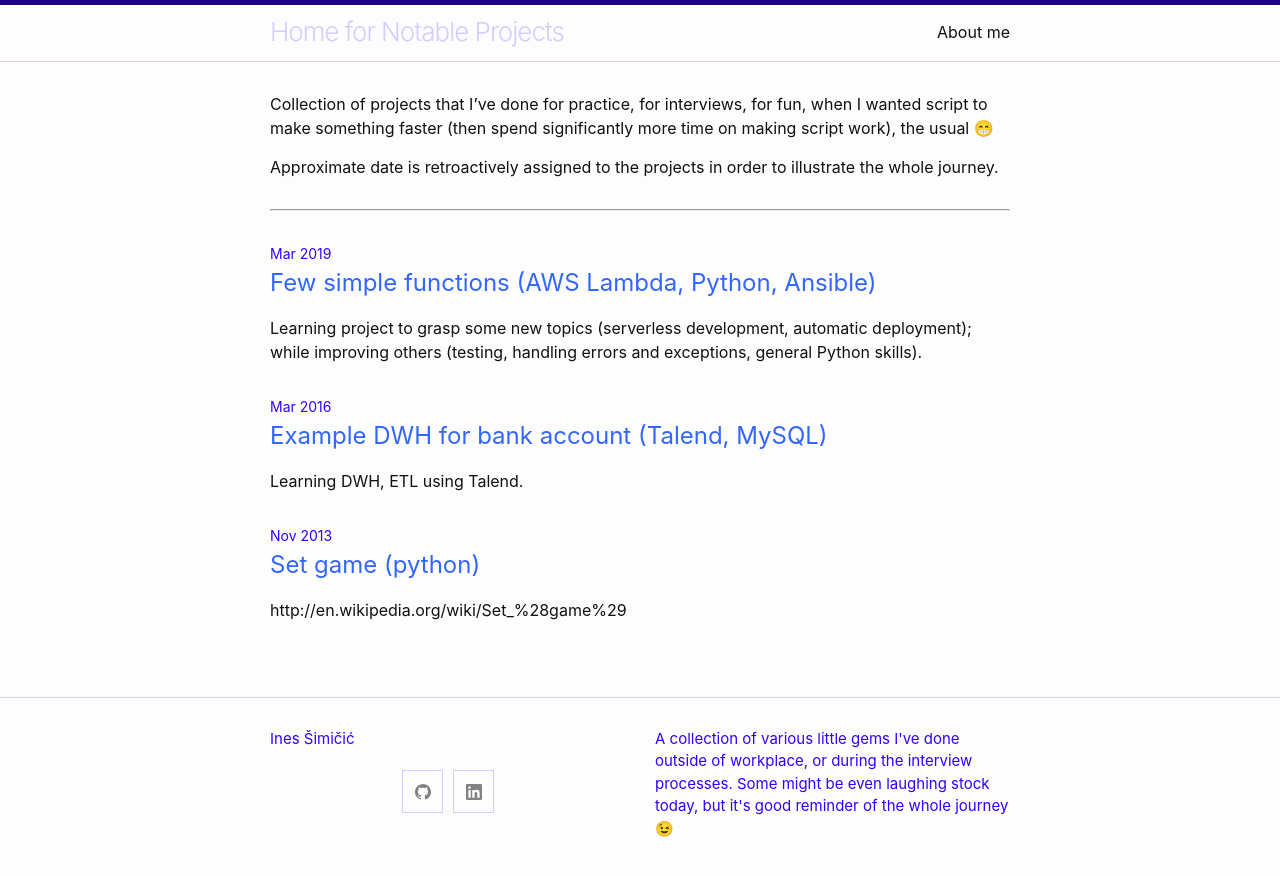
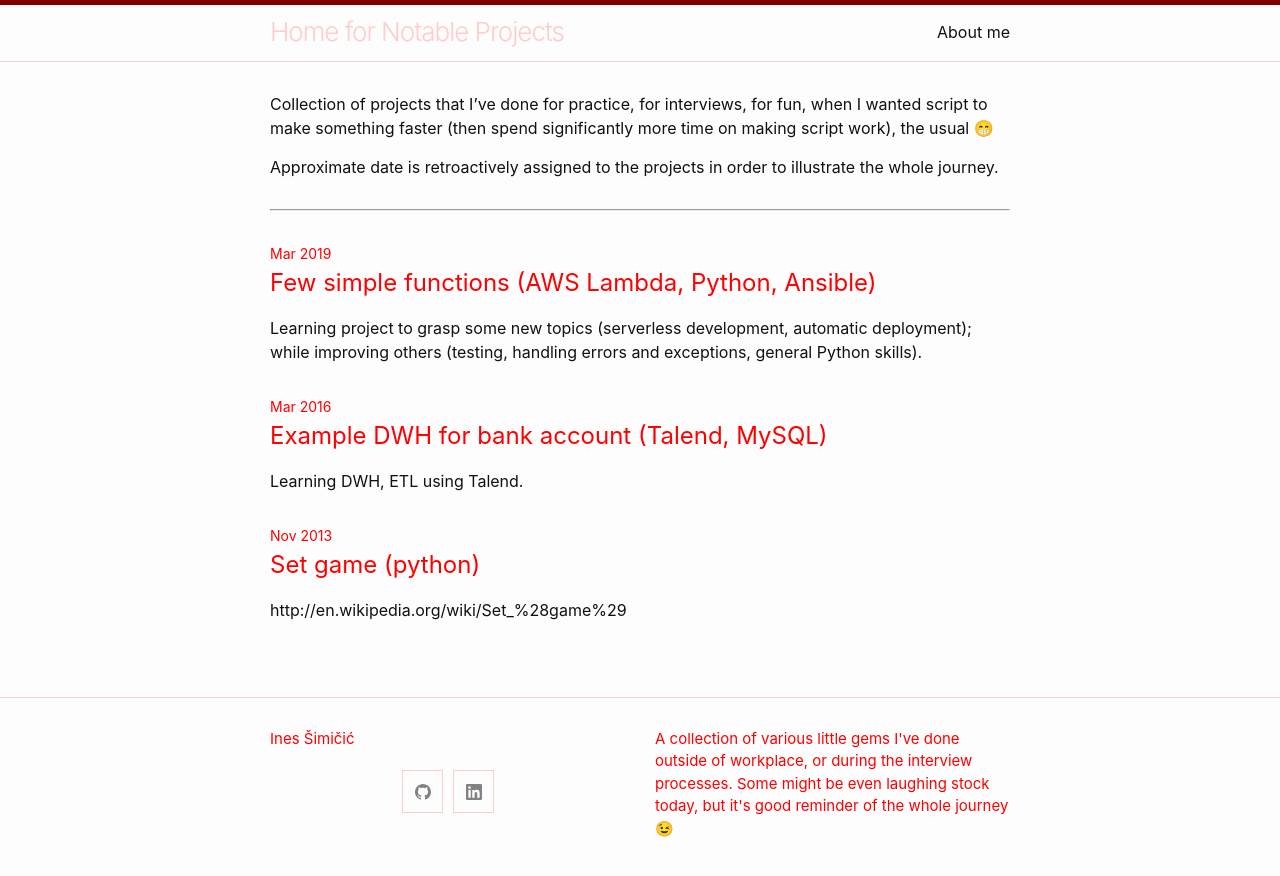
Before and after one commit to inesucrvenom/inesucrvenom.github.io, a Jekyll site: the page built from index.md, in a window 1280 px wide. Shown: the top 876 px of the page. Built offline with Jekyll 4.4.1, drawn with Linux system fonts in a browser that asks for light colours; emoji names are drawn with the system emoji font; the list of posts is cut into pages by our own code.

Commit message:
change color

```diff
--- a/_sass/minima/skins/mine.scss
+++ b/_sass/minima/skins/mine.scss
@@ -1,6 +1,6 @@
 @charset "utf-8";
 
-$brand-color:           #3300FF !default;
+$brand-color:           #ff0000 !default;
 $brand-color-light:     lighten($brand-color, 40%) !default;
 $brand-color-dark:      darken($brand-color, 25%) !default;
 
@@ -10,7 +10,7 @@ $text-color:            #111111 !default;
 $background-color:      #fdfdfd !default;
 $code-background-color: #eeeeff !default;
 
-$link-base-color:       #3366FF !default;
+$link-base-color:       #ff0000 !default;
 $link-visited-color:    darken($link-base-color, 15%) !default;
 $link-hover-color:      $text-color !default;
 
```
